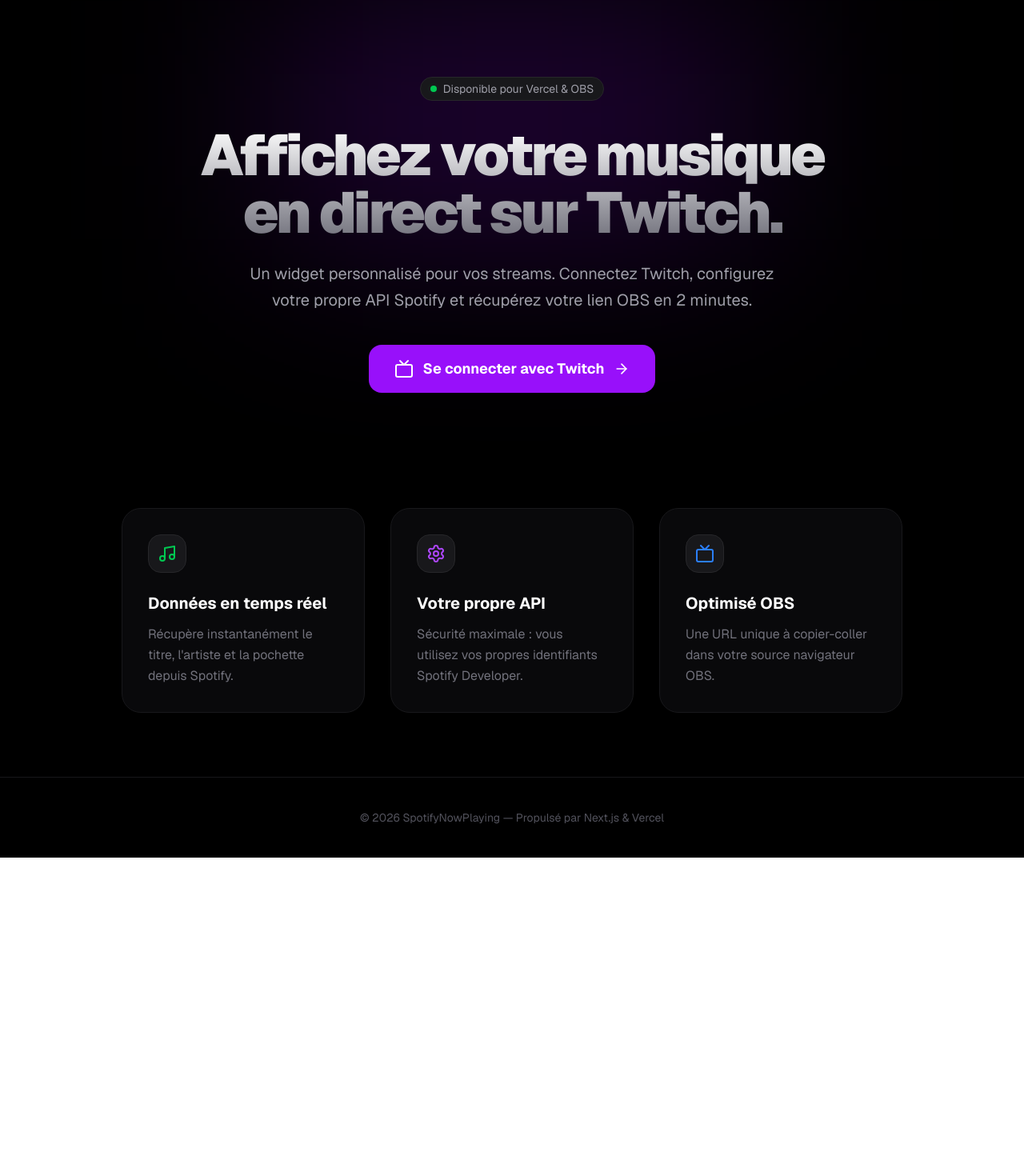
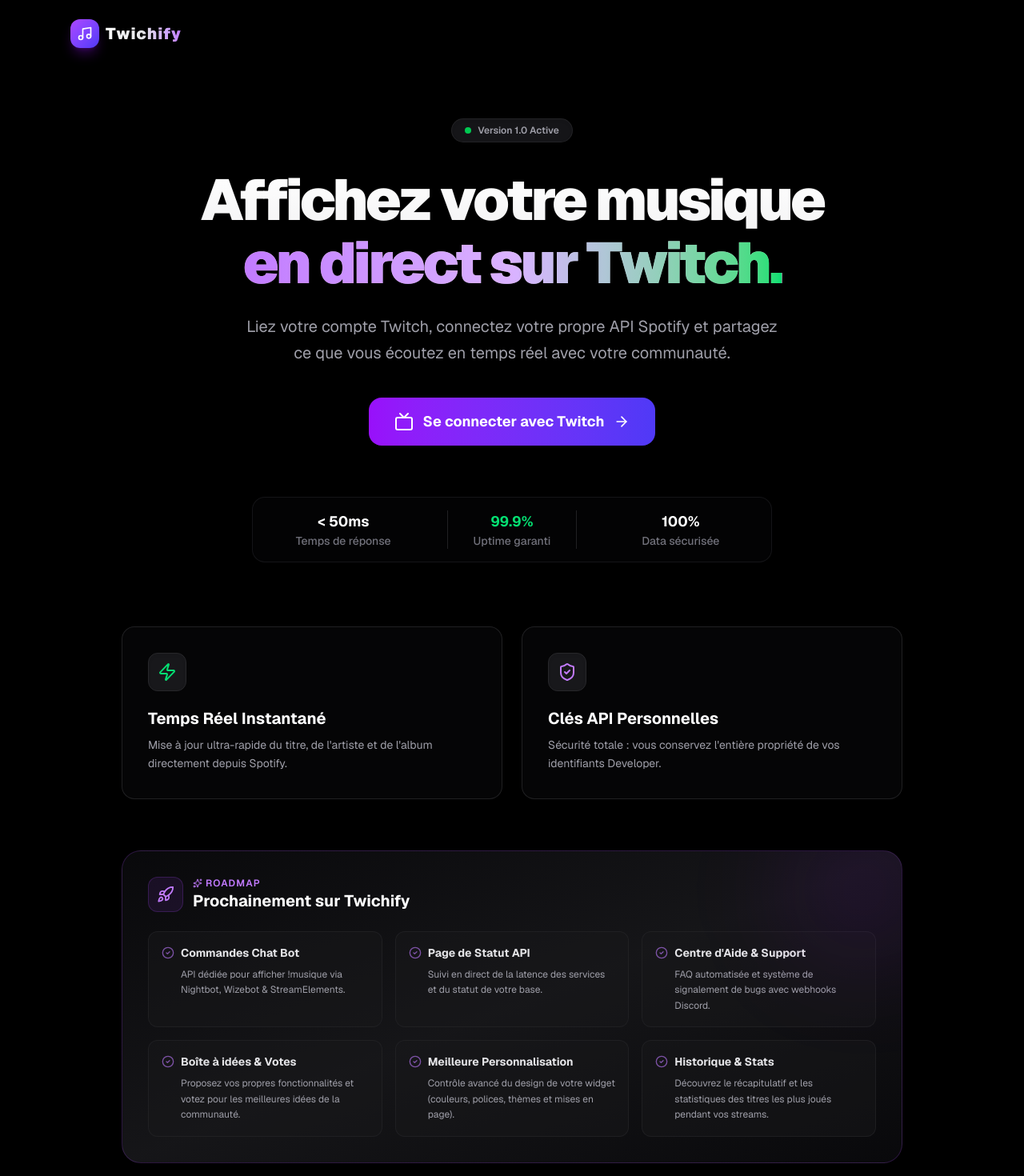
Before and after one commit to Fuzoxxxxxxxx/Twichify, a Next.js app: page / in a window 1280 px wide. Shown: the top 1470 px of the page at 80% size. Before the commit the page ends 1072 px from the top, so only its background shows below. Built offline with nearby package versions, Linux system fonts and the light colour scheme; no server answers.

Commit message:
Mise a jour de la page d'acceuil : Ajout de roadmap

```diff
--- a/src/app/page.tsx
+++ b/src/app/page.tsx
@@ -1,40 +1,60 @@
 "use client";
 
 import { signIn, signOut, useSession } from "next-auth/react";
-import { Music, Tv, Settings, ArrowRight } from "lucide-react";
+import { Music, Tv, Settings, ArrowRight, ShieldCheck, Zap, LifeBuoy, Activity, Bot, MessageSquare, Rocket, Sparkles, CheckCircle2 } from "lucide-react";
 import Link from "next/link";
 
 export default function Home() {
   const { data: session } = useSession();
 
   return (
-    <main className="min-h-screen bg-black text-white font-sans selection:bg-purple-500/30">
-      {/* Background Glow */}
-      <div className="fixed top-0 left-1/2 -translate-x-1/2 w-[600px] h-[300px] bg-purple-600/20 blur-[120px] pointer-events-none" />
+    <main className="min-h-screen bg-black text-white font-sans selection:bg-purple-500/30 overflow-hidden relative flex flex-col justify-between">
+      {/* Background Glows & Grid Patterns */}
+      <div className="fixed top-0 left-1/2 -translate-x-1/2 w-[1000px] h-[500px] bg-gradient-to-tr from-purple-600/25 via-indigo-500/15 to-green-500/20 blur-[150px] pointer-events-none -z-10" />
+      <div className="absolute inset-0 bg-[linear-gradient(to_right,#1f1f2e15_1px,transparent_1px),linear-gradient(to_bottom,#1f1f2e15_1px,transparent_1px)] bg-[size:4rem_4rem] [mask-image:radial-gradient(ellipse_60%_50%_at_50%_0%,#000_70%,transparent_100%)] -z-10" />
+
+      <div>
+        {/* Header Bar */}
+        <header className="max-w-6xl mx-auto px-6 py-6 flex items-center justify-between">
+          <div className="flex items-center gap-2 font-black text-xl tracking-wider">
+            <div className="w-9 h-9 rounded-xl bg-gradient-to-br from-purple-500 to-indigo-600 flex items-center justify-center text-white shadow-lg shadow-purple-600/30">
+              <Music size={20} />
+            </div>
+            <span className="bg-gradient-to-r from-white via-zinc-200 to-purple-400 bg-clip-text text-transparent">
+              Twichify
+            </span>
+          </div>
+        </header>
 
         {/* Hero Section */}
-      <div className="relative max-w-5xl mx-auto px-6 pt-24 pb-16 text-center">
-        <div className="inline-flex items-center gap-2 px-3 py-1 rounded-full bg-zinc-900 border border-zinc-800 text-zinc-400 text-sm mb-8">
+        <div className="relative max-w-5xl mx-auto px-6 pt-16 pb-12 text-center">
+          {/* Status Badge Link */}
+          <div className="inline-flex items-center gap-2 px-4 py-1.5 rounded-full bg-zinc-900/90 border border-zinc-800/80 text-zinc-300 text-sm mb-8 backdrop-blur-md shadow-inner">
             <span className="relative flex h-2 w-2">
               <span className="animate-ping absolute inline-flex h-full w-full rounded-full bg-green-400 opacity-75"></span>
               <span className="relative inline-flex rounded-full h-2 w-2 bg-green-500"></span>
             </span>
-          Disponible pour Vercel & OBS
+            <span className="text-xs font-semibold text-zinc-400">Version 1.0 Active</span>
           </div>
 
-        <h1 className="text-5xl md:text-7xl font-black tracking-tighter mb-6 bg-gradient-to-b from-white to-zinc-500 bg-clip-text text-transparent">
-          Affichez votre musique <br /> en direct sur Twitch.
+          {/* Main Heading */}
+          <h1 className="text-5xl md:text-7xl font-black tracking-tighter mb-6 bg-gradient-to-b from-white via-zinc-100 to-zinc-500 bg-clip-text text-transparent leading-[1.1]">
+            Affichez votre musique <br />
+            <span className="bg-gradient-to-r from-purple-400 via-purple-300 to-green-400 bg-clip-text text-transparent">
+              en direct sur Twitch.
+            </span>
           </h1>
 
-        <p className="text-zinc-400 text-lg md:text-xl max-w-2xl mx-auto mb-10 leading-relaxed">
-          Un widget personnalisé pour vos streams. Connectez Twitch, configurez votre propre API Spotify et récupérez votre lien OBS en 2 minutes.
+          <p className="text-zinc-400 text-lg md:text-xl max-w-2xl mx-auto mb-10 leading-relaxed font-normal">
+            Liez votre compte Twitch, connectez votre propre API Spotify et partagez ce que vous écoutez en temps réel avec votre communauté.
           </p>
 
-        <div className="flex flex-col sm:flex-row items-center justify-center gap-4">
+          {/* Auth / Actions */}
+          <div className="flex flex-col sm:flex-row items-center justify-center gap-4 mb-16">
             {!session ? (
               <button
                 onClick={() => signIn("twitch")}
-              className="group flex items-center gap-3 bg-purple-600 hover:bg-purple-500 text-white px-8 py-4 rounded-2xl font-bold text-lg transition-all hover:scale-105 hover:shadow-[0_0_30px_rgba(147,51,234,0.4)]"
+                className="group relative flex items-center gap-3 bg-gradient-to-r from-purple-600 to-indigo-600 hover:from-purple-500 hover:to-indigo-500 text-white px-8 py-4 rounded-2xl font-bold text-lg transition-all hover:scale-[1.02] hover:shadow-[0_0_40px_rgba(147,51,234,0.45)] active:scale-95"
               >
                 <Tv size={24} />
                 Se connecter avec Twitch
@@ -42,24 +62,24 @@
               </button>
             ) : (
               <div className="flex flex-col items-center gap-4">
-              <div className="flex items-center gap-4 p-2 bg-zinc-900 border border-zinc-800 rounded-2xl pr-6">
-                <img src={session.user?.image || ""} alt="Profil" className="w-12 h-12 rounded-xl border border-zinc-700" />
+                <div className="flex items-center gap-4 p-2 bg-zinc-900/90 border border-zinc-800 rounded-2xl pr-6 backdrop-blur-md shadow-2xl">
+                  <img src={session.user?.image || ""} alt="Profil" className="w-12 h-12 rounded-xl border border-zinc-700 object-cover" />
                   <div className="text-left">
-                  <p className="text-sm text-zinc-500">Connecté en tant que</p>
-                  <p className="font-bold">{session.user?.name}</p>
+                    <p className="text-xs text-zinc-500 font-medium">Connecté en tant que</p>
+                    <p className="font-bold text-white">{session.user?.name}</p>
                   </div>
                 </div>
-              <div className="flex gap-4">
+                <div className="flex gap-3">
                   <Link
                     href="/dashboard"
-                  className="flex items-center gap-2 bg-white text-black px-6 py-3 rounded-xl font-bold hover:bg-zinc-200 transition"
+                    className="flex items-center gap-2 bg-white text-black px-6 py-3 rounded-xl font-bold hover:bg-zinc-200 transition-all hover:scale-105 active:scale-95 shadow-lg shadow-white/10"
                   >
                     <Settings size={20} />
                     Dashboard
                   </Link>
                   <button
                     onClick={() => signOut()}
-                  className="px-6 py-3 rounded-xl font-bold bg-zinc-900 border border-zinc-800 hover:bg-zinc-800 transition"
+                    className="px-6 py-3 rounded-xl font-bold bg-zinc-900/80 border border-zinc-800 hover:bg-zinc-800 transition-all active:scale-95 text-zinc-300 hover:text-white"
                   >
                     Déconnexion
                   </button>
@@ -67,43 +87,118 @@
               </div>
             )}
           </div>
+
+          {/* Fast Stats / Highlights Strip */}
+          <div className="inline-grid grid-cols-3 gap-6 sm:gap-12 py-4 px-8 rounded-2xl bg-zinc-950/40 border border-zinc-800/50 backdrop-blur-md text-zinc-400 text-xs sm:text-sm font-medium">
+            <div>
+              <p className="font-bold text-white text-base sm:text-lg">&lt; 50ms</p>
+              <p className="text-zinc-500">Temps de réponse</p>
+            </div>
+            <div className="border-x border-zinc-800/80 px-4 sm:px-8">
+              <p className="font-bold text-green-400 text-base sm:text-lg">99.9%</p>
+              <p className="text-zinc-500">Uptime garanti</p>
+            </div>
+            <div>
+              <p className="font-bold text-white text-base sm:text-lg">100%</p>
+              <p className="text-zinc-500">Data sécurisée</p>
+            </div>
+          </div>
         </div>
 
         {/* Features Grid */}
-      <div className="max-w-5xl mx-auto px-6 py-20 grid md:grid-cols-3 gap-8">
+        <div className="max-w-5xl mx-auto px-6 py-8 grid sm:grid-cols-2 gap-6">
           <FeatureCard
-          icon={<Music className="text-green-500" />}
-          title="Données en temps réel"
-          desc="Récupère instantanément le titre, l'artiste et la pochette depuis Spotify."
+            icon={<Zap className="text-green-400" />}
+            title="Temps Réel Instantané"
+            desc="Mise à jour ultra-rapide du titre, de l'artiste et de l'album directement depuis Spotify."
+            accentColor="hover:border-green-500/40"
           />
           <FeatureCard
-          icon={<Settings className="text-purple-500" />}
-          title="Votre propre API"
-          desc="Sécurité maximale : vous utilisez vos propres identifiants Spotify Developer."
-        />
-        <FeatureCard
-          icon={<Tv className="text-blue-500" />}
-          title="Optimisé OBS"
-          desc="Une URL unique à copier-coller dans votre source navigateur OBS."
+            icon={<ShieldCheck className="text-purple-400" />}
+            title="Clés API Personnelles"
+            desc="Sécurité totale : vous conservez l'entière propriété de vos identifiants Developer."
+            accentColor="hover:border-purple-500/40"
           />
         </div>
 
+        {/* Roadmap / Prochainement Card */}
+        <div className="max-w-5xl mx-auto px-6 py-8">
+          <div className="p-8 rounded-3xl bg-gradient-to-br from-zinc-950 via-zinc-900/90 to-zinc-950 border border-purple-500/20 relative overflow-hidden group shadow-2xl">
+            {/* Ambient Card Light */}
+            <div className="absolute -top-12 -right-12 w-48 h-48 bg-purple-600/10 blur-3xl rounded-full pointer-events-none group-hover:bg-purple-600/20 transition-all" />
+
+            <div className="flex items-center gap-3 mb-6">
+              <div className="p-2.5 rounded-xl bg-purple-500/10 border border-purple-500/20 text-purple-400">
+                <Rocket size={22} />
+              </div>
+              <div>
+                <span className="text-xs font-semibold uppercase tracking-widest text-purple-400 flex items-center gap-1">
+                  <Sparkles size={12} /> Roadmap
+                </span>
+                <h3 className="text-xl font-bold text-white">Prochainement sur Twichify</h3>
+              </div>
+            </div>
+
+            <div className="grid sm:grid-cols-3 gap-4 text-left">
+              <RoadmapItem
+                title="Commandes Chat Bot"
+                desc="API dédiée pour afficher !musique via Nightbot, Wizebot & StreamElements."
+              />
+              <RoadmapItem
+                title="Page de Statut API"
+                desc="Suivi en direct de la latence des services et du statut de votre base."
+              />
+              <RoadmapItem
+                title="Centre d'Aide & Support"
+                desc="FAQ automatisée et système de signalement de bugs avec webhooks Discord."
+              />
+              <RoadmapItem
+                title="Boîte à idées & Votes"
+                desc="Proposez vos propres fonctionnalités et votez pour les meilleures idées de la communauté."
+              />
+              <RoadmapItem
+                title="Meilleure Personnalisation"
+                desc="Contrôle avancé du design de votre widget (couleurs, polices, thèmes et mises en page)."
+              />
+              <RoadmapItem
+                title="Historique & Stats"
+                desc="Découvrez le récapitulatif et les statistiques des titres les plus joués pendant vos streams."
+              />
+            </div>
+          </div>
+        </div>
+      </div>
+
       {/* Footer */}
-      <footer className="text-center py-10 text-zinc-600 text-sm border-t border-zinc-900">
-        © 2026 SpotifyNowPlaying — Propulsé par Next.js & Vercel
+      <footer className="text-center py-8 text-zinc-600 text-sm border-t border-zinc-900/80 bg-zinc-950/50">
+        © 2026 Twichify — Propulsé par Next.js & Vercel
       </footer>
     </main>
   );
 }
 
-function FeatureCard({ icon, title, desc }: { icon: React.ReactNode, title: string, desc: string }) {
+function FeatureCard({ icon, title, desc, accentColor }: { icon: React.ReactNode, title: string, desc: string, accentColor: string }) {
   return (
-    <div className="p-8 rounded-3xl bg-zinc-950 border border-zinc-900 hover:border-zinc-800 transition shadow-sm">
-      <div className="w-12 h-12 rounded-2xl bg-zinc-900 flex items-center justify-center mb-6 border border-zinc-800">
+    <div className={`p-8 rounded-2xl bg-zinc-950/60 border border-zinc-800/80 transition-all hover:-translate-y-1 shadow-lg backdrop-blur-sm group ${accentColor}`}>
+      <div className="w-12 h-12 rounded-xl bg-zinc-900 border border-zinc-800 flex items-center justify-center mb-5 group-hover:scale-110 transition-transform shadow-inner">
         {icon}
       </div>
-      <h3 className="text-xl font-bold mb-3">{title}</h3>
-      <p className="text-zinc-500 leading-relaxed">{desc}</p>
+      <h3 className="text-xl font-bold mb-2 text-white">{title}</h3>
+      <p className="text-zinc-400 leading-relaxed text-sm">{desc}</p>
     </div>
   );
 }
+
+function RoadmapItem({ title, desc }: { title: string, desc: string }) {
+  return (
+    <div className="p-4 rounded-xl bg-zinc-900/50 border border-zinc-800/60 flex flex-col justify-between">
+      <div>
+        <div className="flex items-center gap-2 mb-2">
+          <CheckCircle2 size={16} className="text-purple-400/60 flex-shrink-0" />
+          <h4 className="font-bold text-sm text-zinc-200">{title}</h4>
+        </div>
+        <p className="text-xs text-zinc-400 leading-relaxed pl-6">{desc}</p>
+      </div>
+    </div>
+  );
+}
```
Lines whose indentation alone changed are shown as unchanged.
